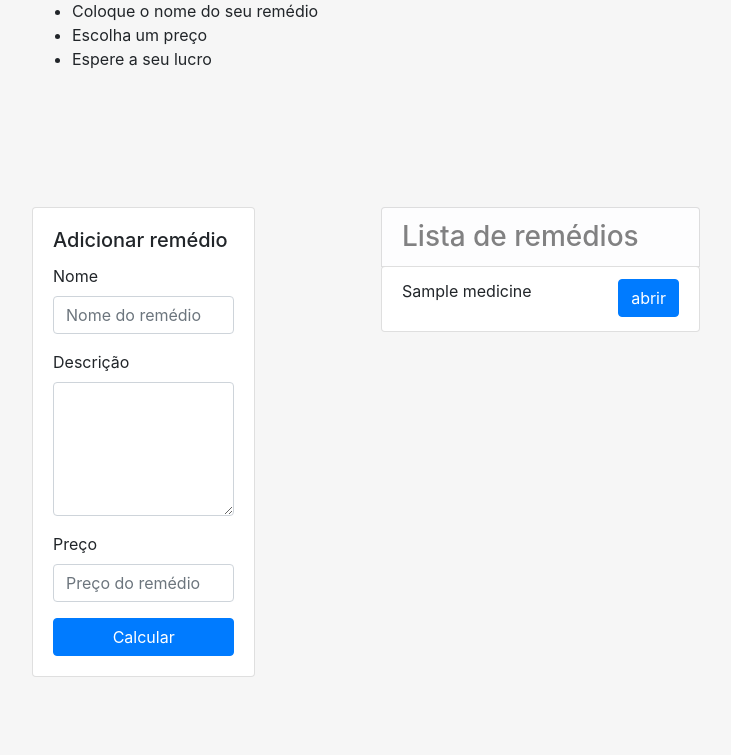
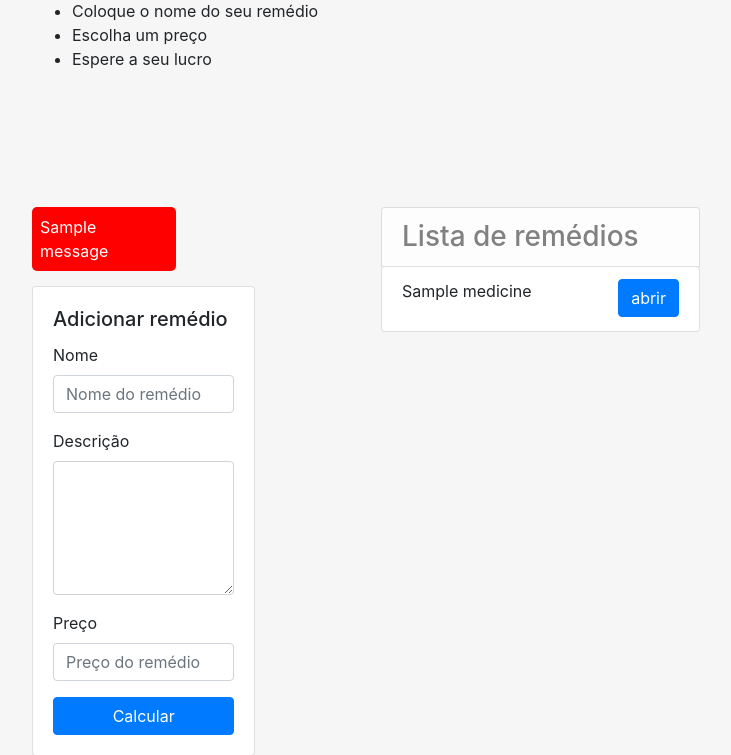
Before and after one commit to FreitasGa/Farmax, a Flask app: page / in a window 1280 px wide. Shown: the part 771-1526 px from the top of the page, without its empty margins (274-1005 px from the left). Before the commit the page ends 1448 px from the top, so only its background shows below. Run offline with Flask 2, Linux system fonts and the light colour scheme; one stand-in notice (Sample message) is shown; a database or web service that is not in the repository returns one stand-in record (values such as "Sample title"); some libraries are stand-ins or nearby versions.

Commit message:
add flash message

```diff
--- a/app/__init__.py
+++ b/app/__init__.py
@@ -11,6 +11,7 @@ def create_app():
 
     mongo.init_app(app)
 
+    app.config['SECRET_KEY'] = 'tubaroesVoadores'
     app.register_blueprint(router)
     app.run()
 
--- a/app/routes.py
+++ b/app/routes.py
@@ -1,7 +1,8 @@
-from flask import Blueprint, redirect, render_template, request, url_for, flash
+from flask import Blueprint, redirect, render_template, request, url_for, flash, Flask
 from config import mongo
 
 router = Blueprint("router", __name__)
+
 
 
 @router.route("/", methods=["GET"])
@@ -18,15 +19,18 @@ def main():
 def add_medicine():
     medicine_collection = mongo.db.medicine
 
-    name = request.form.get("Nome")
+    name = request.form.get("Nome").capitalize()
     description = request.form.get("Descricao")
     price = request.form.get("Preco")
 
-    if name != medicine_collection.find({"name": name}):
+    teste = medicine_collection.find({"name": f"{name}"})
+    teste = [teste for teste in teste]
+
+    if name != teste:
         item = {"name": name, "price": price, "description": description}
         medicine_collection.insert_one(item)
 
-    elif name == medicine_collection.find({"name": name}):
+    elif name == teste:
         flash('Remédio já cadastrado!')
 
     return redirect(url_for("router.main"))
--- a/app/templates/main.html
+++ b/app/templates/main.html
@@ -33,6 +33,14 @@
         text-align: center;
       }
     }
+    .alert-error {
+      margin-bottom: 15px;
+      padding: 8px;
+      background-color: red;
+      color: white;
+      border-radius: 5px;
+      width: 45%;
+    }
 
     img {
       width: 100%; /* Set width to 100% */
@@ -65,8 +73,11 @@
     <div class="container-fluid">
       <div class="row ">
         <div class="col-sm-6 align-items-center">
+            {% for message in get_flashed_messages() %}
+              <div class="alert-error">{{ message }}</div>
+            {% endfor %}
           <div class="card" style="width: 70%;">
-            <div class="card-body" style="">
+            <div class="card-body">
               <h5 class="card-title">Adicionar remédio</h5>
                <form action="{{ url_for('router.add_medicine') }}" method="post">
                         <div class="form-group">
```
